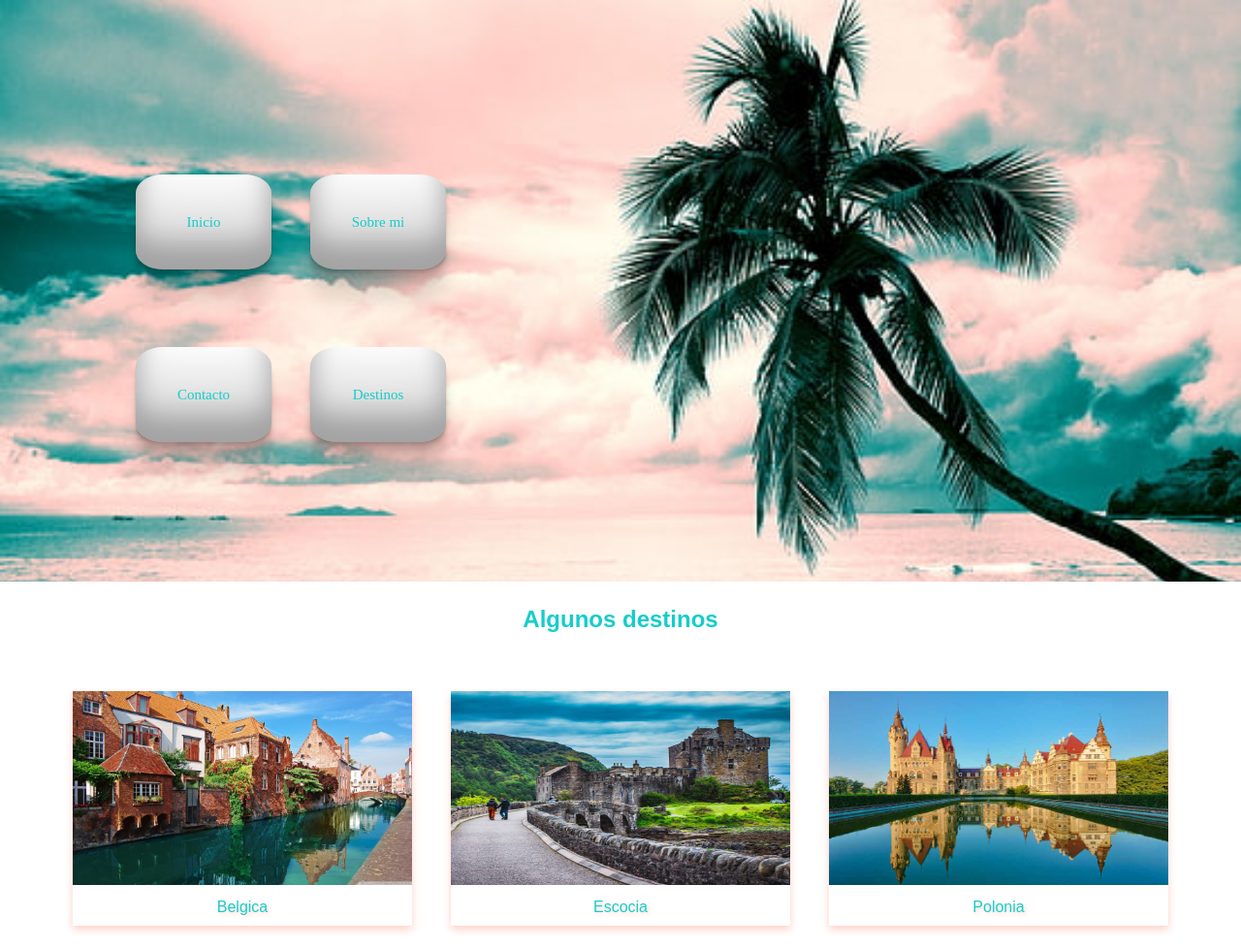
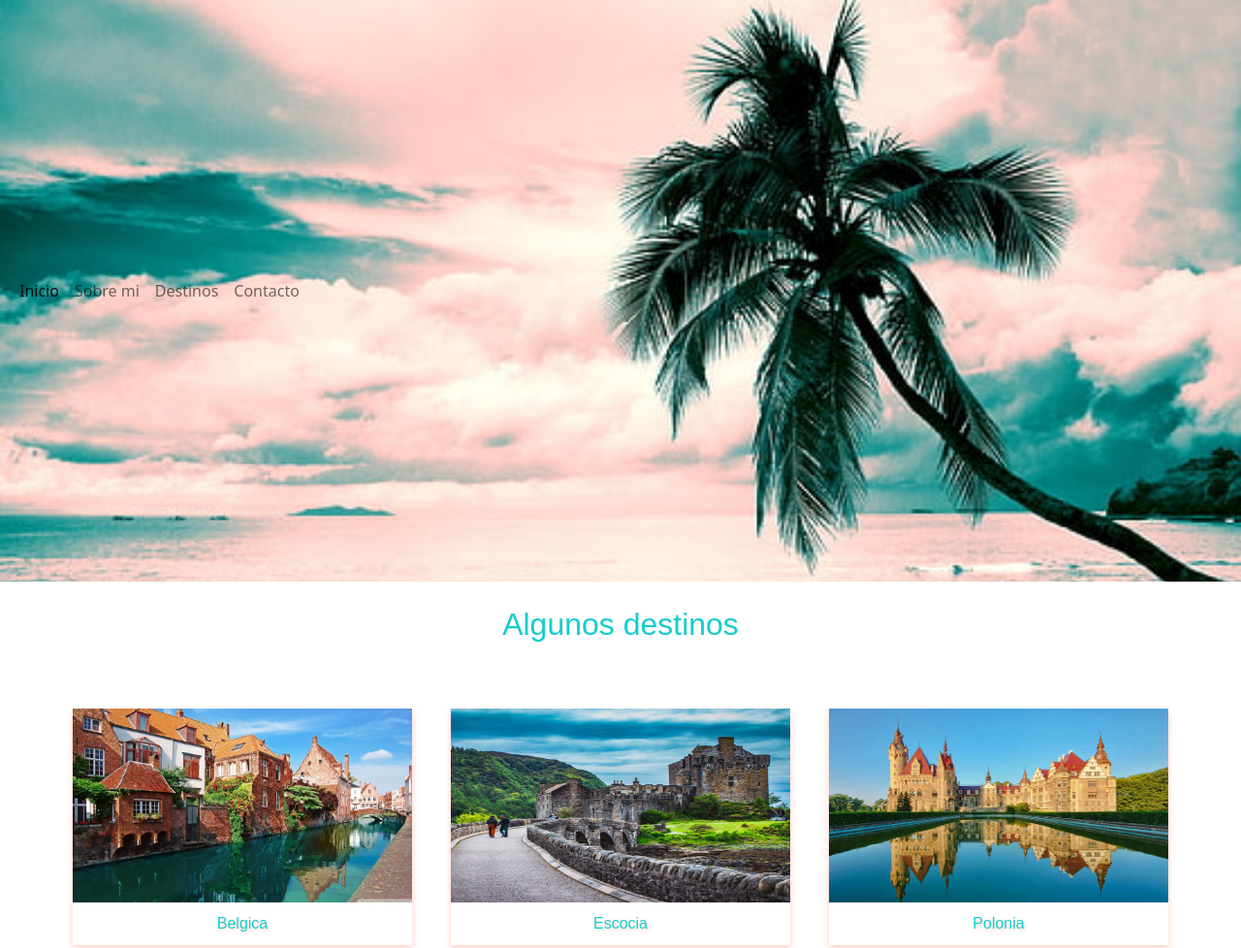
Before and after one commit to DeniseGarraza/garraza-web, a plain HTML site: page index.html in a window 1280 px wide. Shown: the top 978 px of the page at 97% size. Drawn offline with nearby package versions, Linux system fonts and the light colour scheme; a web font is replaced by a local one.

Commit message:
Agregado de bootstrap en mi nav

```diff
--- a/index.html
+++ b/index.html
@@ -4,33 +4,50 @@
 <head>
     <meta charset="utf-8">
     <title>Inicio</title>
-    <link rel="stylesheet" href="../static/css/main.css">
     <meta name="viewport" content="width=device-width, initial-scale=1.0">
     <link rel="stylesheet" href="https://cdnjs.cloudflare.com/ajax/libs/font-awesome/4.7.0/css/font-awesome.min.css">
     <link rel="preconnect" href="https://fonts.googleapis.com">
     <link rel="preconnect" href="https://fonts.googleapis.com">
     <link rel="preconnect" href="https://fonts.gstatic.com" crossorigin>
     <link href="https://fonts.googleapis.com/css2?family=Bebas+Neue&family=Dancing+Script&family=Mochiy+Pop+One&display=swap" rel="stylesheet">
+    <link href="https://cdn.jsdelivr.net/npm/bootstrap@5.2.0/dist/css/bootstrap.min.css" rel="stylesheet" integrity="sha384-gH2yIJqKdNHPEq0n4Mqa/HGKIhSkIHeL5AyhkYV8i59U5AR6csBvApHHNl/vI1Bx" crossorigin="anonymous">
+    <link rel="stylesheet" href="../static/css/main.css">
+
+
 </head>
 
-<body class="container">
+<body>
 
-    <header class="banner">
-        <nav class="nav">
+    <nav class="navbar navbar-expand-lg bg-light banner">
+        <div class="container-fluid">
 
-                <ul class="menu">
-                    <li class="inicio"><a href="./index.html">Inicio</a></li>
-                    <li class="sobremi"><a href="./templates/about.html">Sobre mi</a></li>
-                    <li class="contacto"><a href="./templates/contact.html">Contacto</a></li>
-                    <li class="destinos"><a href="./templates/destination.html">Destinos</a></li>
-                </ul>
+          <button class="navbar-toggler" type="button" data-bs-toggle="collapse" data-bs-target="#navbarNav" aria-controls="navbarNav" aria-expanded="false" aria-label="Toggle navigation">
+            <span class="navbar-toggler-icon"></span>
+          </button>
+          <div class="collapse navbar-collapse" id="navbarNav">
+            <ul class="navbar-nav">
+              <li class="nav-item">
+                <a class="nav-link active" aria-current="page" href="./index.html">Inicio</a>
+              </li>
+              <li class="nav-item">
+                <a class="nav-link" href="./templates/about.html">Sobre mi</a>
+              </li>
+              <li class="nav-item">
+                <a class="nav-link" href="./templates/destination.html">Destinos</a>
+              </li>
+              <li class="nav-item">
+                <a class="nav-link" href="./templates/contact.html">Contacto</a>
+              </li>
 
-        </nav>
-    </header>
+            </ul>
+          </div>
+        </div>
+      </nav>
+
     <h2 class="center"> Algunos destinos </h2>
     <div class="center margen">
         <div class="galeria">
-            <a href="paises/belgica.html">
+            <a href="./templates/paises/belgica.html">
                 <img src="../static/images/belgica.jpeg">
             </a>
             <div class="pie">Belgica</div>
@@ -79,7 +96,7 @@
                 allowfullscreen></iframe>
     </div>
 
-<footer>
+ <footer>
     <div class="redes-sociales-footer margen">
         <h3 class="seguinos">Siguenos</h3>
         <div class="redes-sociales-iconos">
@@ -92,8 +109,8 @@
             </ul>
         </div>
     </div>
-</footer>
-
+ </footer>
+ <script src="https://cdn.jsdelivr.net/npm/bootstrap@5.2.0/dist/js/bootstrap.bundle.min.js" integrity="sha384-A3rJD856KowSb7dwlZdYEkO39Gagi7vIsF0jrRAoQmDKKtQBHUuLZ9AsSv4jD4Xa" crossorigin="anonymous"></script>
 </body>
 
 </html>
```
Also changed, not shown: templates/about.html (+4 -4 lines), templates/contact.html (+4 -4 lines), templates/paises/belgica.html (+22 -15 lines), templates/paises/comida.html (+1 -1 lines), templates/paises/escocia.html (+1 -1 lines), templates/paises/polonia.html (+1 -1 lines).
